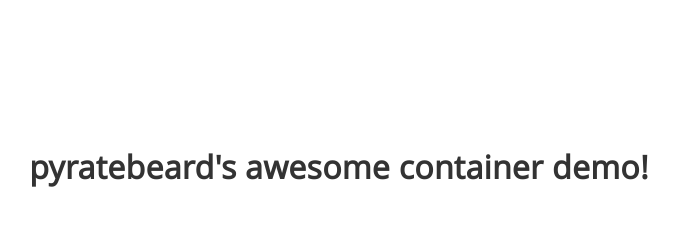
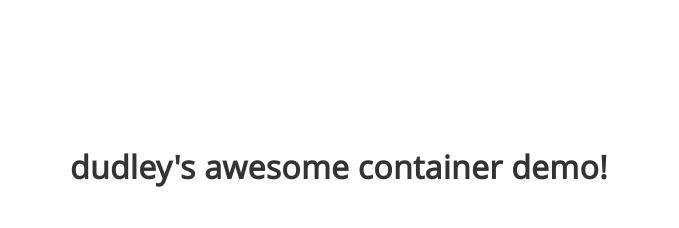
Before and after one commit to pyratebeard/container-webhook-demo, a plain HTML site: page index.html in a window 1280 px wide. Shown: the part 206-434 px from the top of the page, without its empty margins (301-980 px from the left). Drawn offline with Linux system fonts and the light colour scheme.

Commit message:
name change

```diff
--- a/index.html
+++ b/index.html
@@ -11,7 +11,7 @@
   </head>
   <body>
     <div class="rootcontent">
-      <h1>pyratebeard's awesome container demo!</h1>
+      <h1>dudley's awesome container demo!</h1>
       <br>
       <a href='https://github.com/pyratebeard/container-webhook-demo' target='_blank' rel='noopener noreferrer'><i class='fab fa-github-square fa-2x' aria-hidden='true'></i></a>
       <a href='https://hub.docker.com/r/pyratebeard/container-webhook-demo' target='_blank' rel='noopener noreferrer'><i class='fab fa-docker fa-2x' aria-hidden='true'></i></a>
```
